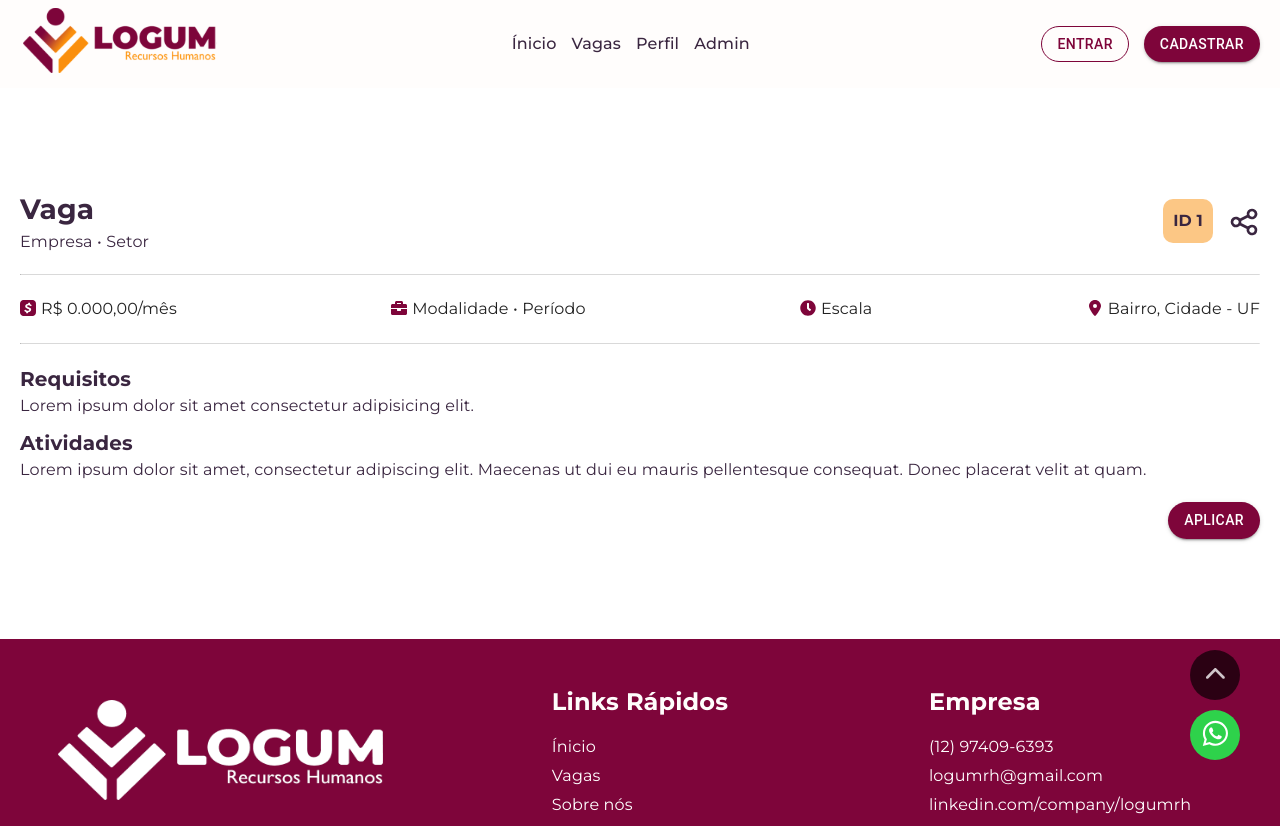
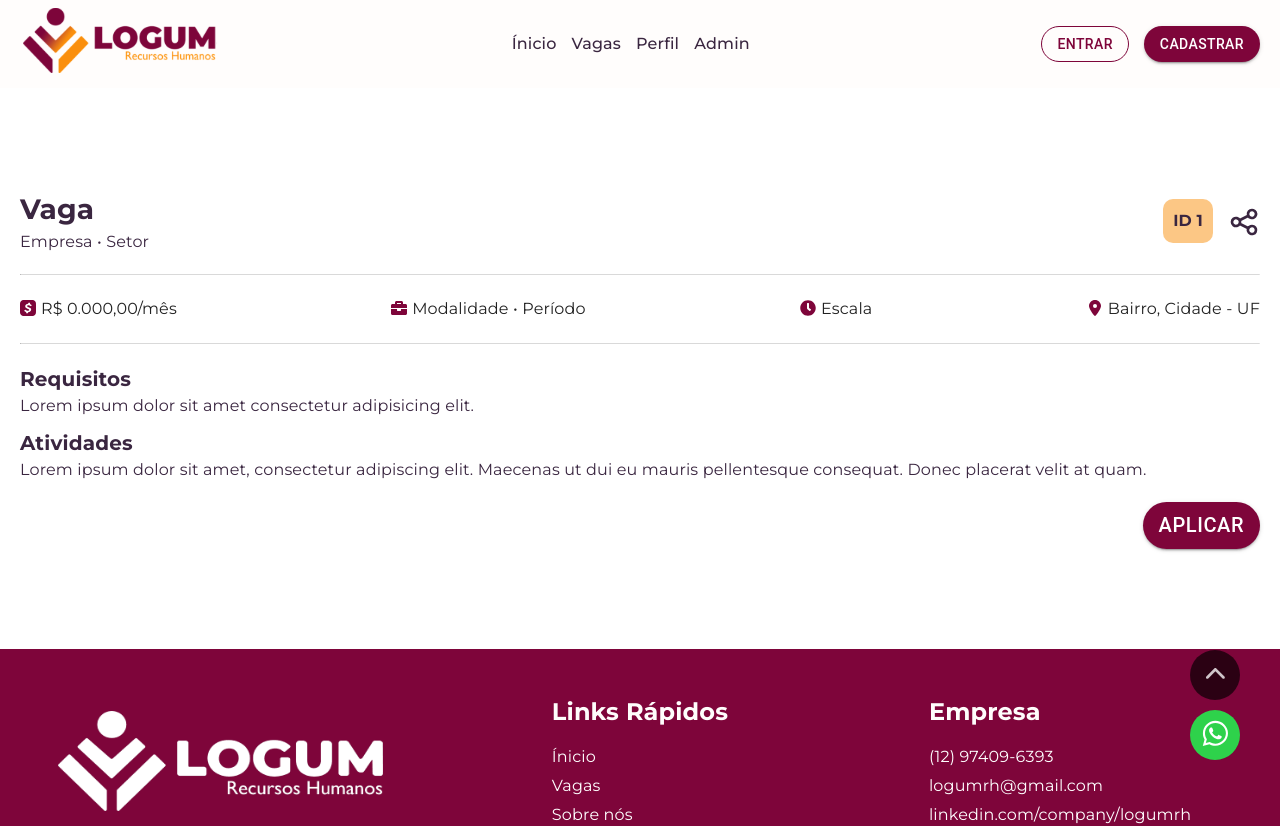
Before and after one commit to MPCGomes/logumrh, a Next.js app in the folder frontend-web/: page /vacancy in a window 1280 px wide. Shown: the top 826 px of the page. Built offline with nearby package versions, Linux system fonts and the light colour scheme.

Commit message:
update button on job page

```diff
--- a/frontend-web/app/vacancy/page.tsx
+++ b/frontend-web/app/vacancy/page.tsx
@@ -81,13 +81,19 @@ const Page = () => {
         <Button
           variant="contained"
           color="primary"
+          sx={{
+            fontSize: '1.25rem',
+            padding: 'auto',
+          }}
           onClick={openModal}
         >
           Aplicar
         </Button>
       </div>
 
-      <ModalApply isOpen={isModalOpen} onClose={closeModal} />
+      <ModalApply isOpen={isModalOpen} onClose={closeModal} onApply={function (): void {
+        throw new Error("Function not implemented.");
+      }} />
     </section>
   );
 };
```
